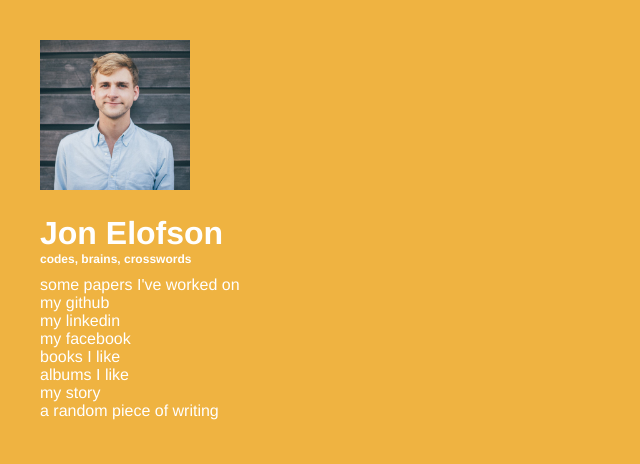
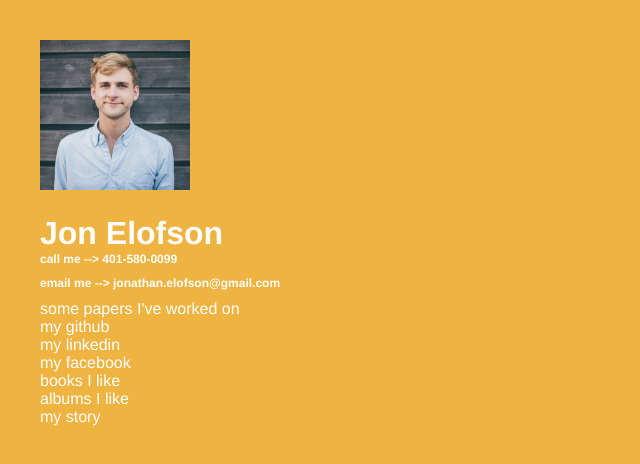
Before and after one commit to jon-elofson/jon-elofson.github.io, a plain HTML site: page index.html in a window 1280 px wide. Shown: the whole page, without its empty margins (0-640 px from the left). Drawn offline with Linux system fonts and the light colour scheme; a script that the page names is missing.

Commit message:
add contact info

```diff
--- a/index.html
+++ b/index.html
@@ -12,7 +12,8 @@
     <ul class="link-list">
       <img class="mepic" src="../images/jon-elofson.jpg" alt="this is me">
       <h1 class="name">Jon Elofson</h1>
-      <h2 class="subtitle">codes, brains, crosswords</h2>
+      <h2 class="subtitle">call me --> 401-580-0099</h2>
+      <h2 class="subtitle">email me --> jonathan.elofson@gmail.com</h2>
       <li>
         <a href="https://www.ncbi.nlm.nih.gov/pubmed/?term=jonathan+elofson">
             some papers I've worked on
@@ -42,11 +43,6 @@
       <li>
         <a href="#" onclick="showStory()">
           my story
-        </a>
-      </li>
-      <li>
-        <a href="#" onclick="showWriting()">
-          a random piece of writing
         </a>
       </li>
     </ul>
```
